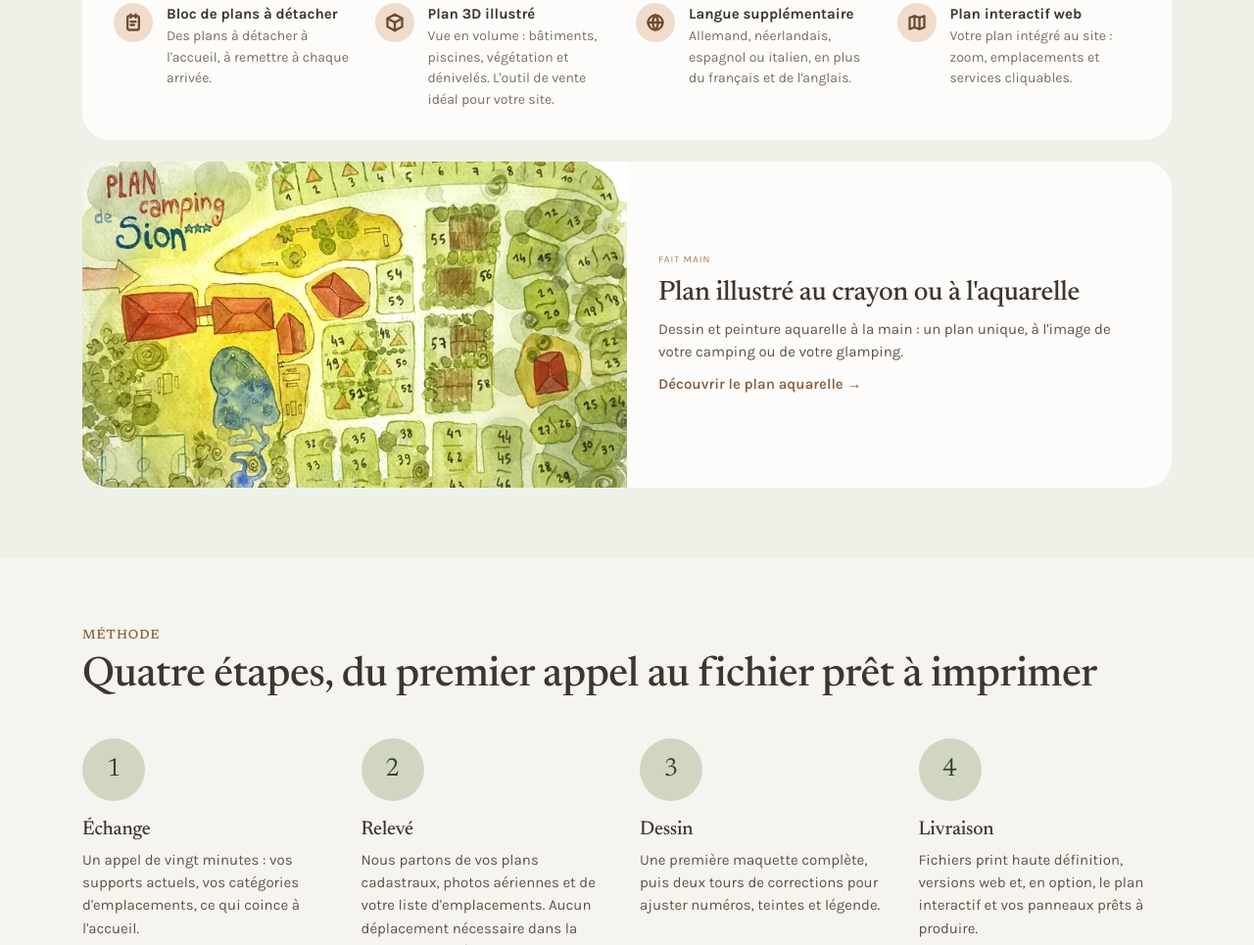
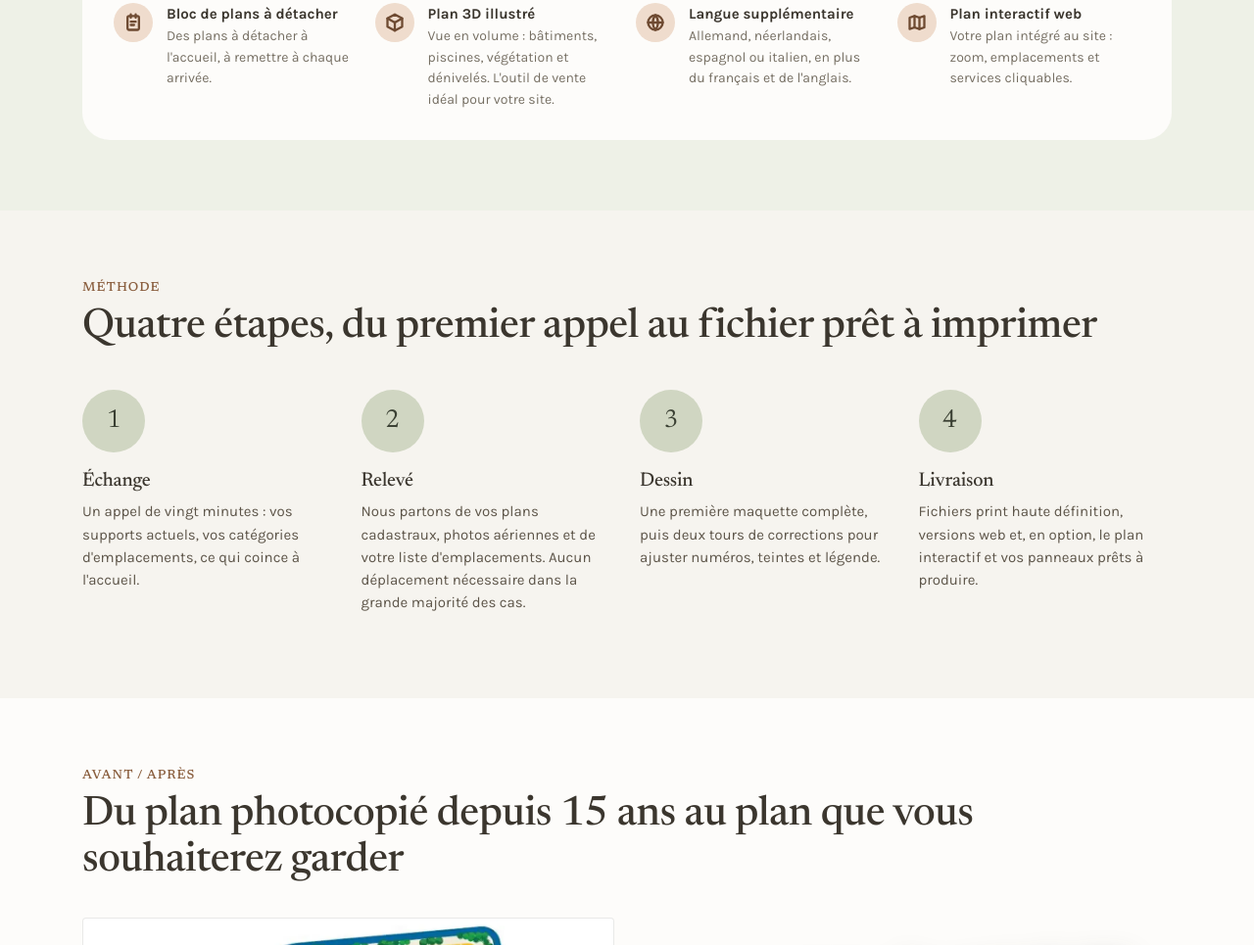
Before and after one commit to PereNoel-site/plan-naturel, a plain HTML site: page index.html in a window 1280 px wide. Shown: the part 2038-3003 px from the top of the page at 98% size. Drawn offline with nearby package versions, Linux system fonts and the light colour scheme.

Commit message:
Accueil: retrait du bandeau plan aquarelle; page plan aquarelle: image retouchée, zoomée, zoom au survol
Co-Authored-By: Claude Sonnet 5.5 <noreply@anthropic.com>
Claude-Session: https://claude.ai/code/session_01Gx6eXNxs6dAa6fUd1zY2Nd

```diff
--- a/index.html
+++ b/index.html
@@ -508,16 +508,6 @@
           </div>
         </div>
       </div>
-      <style>[data-aquarelle]{position:relative}[data-aquarelle] .aq-fig{margin:0;overflow:hidden;min-height:240px;max-height:360px;background:radial-gradient(ellipse at 40% 50%,#fbf8ee 0%,var(--color-bg) 100%);display:flex;align-items:center;justify-content:center}[data-aquarelle] .aq-fig img{width:100%;height:100%;min-height:240px;max-height:360px;object-fit:contain;display:block;transform:scale(1.12);transform-origin:45% 50%;transition:transform .8s ease;filter:drop-shadow(0 8px 14px rgba(70,60,20,.18))}[data-aquarelle]:hover .aq-fig img,[data-aquarelle]:focus-visible .aq-fig img{transform:scale(1.24)}@media (prefers-reduced-motion:reduce){[data-aquarelle] .aq-fig img{transition:none}}</style>
-      <a data-aquarelle="" href="plan-aquarelle" style="margin-top: 22px; display: grid; grid-template-columns: repeat(auto-fit, minmax(min(100%, 320px), 1fr)); background: var(--color-bg); border-radius: var(--radius-lg); overflow: hidden; text-decoration: none; color: var(--color-text);">
-        <figure class="aq-fig"><img loading="lazy" decoding="async" src="assets/plan-aquarelle-camping-de-sion-accueil-800.webp" srcset="assets/plan-aquarelle-camping-de-sion-accueil-800.webp 800w, assets/plan-aquarelle-camping-de-sion-accueil-1400.webp 1400w" sizes="(max-width: 720px) 100vw, 560px" width="1400" height="841" alt="Plan du camping de Sion dessiné et peint à l'aquarelle"></figure>
-        <div style="padding: 30px 32px; display: flex; flex-direction: column; justify-content: center; gap: 10px;">
-          <div class="card-kicker">Fait main</div>
-          <h3 style="margin: 0; font-size: clamp(22px, 2.2vw, 28px);">Plan illustré au crayon ou à l'aquarelle</h3>
-          <p style="margin: 0; color: var(--color-neutral-800);">Dessin et peinture aquarelle à la main&nbsp;: un plan unique, à l'image de votre camping ou de votre glamping.</p>
-          <span style="font-weight: 600; color: var(--color-accent-700);">Découvrir le plan aquarelle →</span>
-        </div>
-      </a>
     </div>
   </section>
 
```
Also changed, not shown: plan-aquarelle.html (+3 -3 lines), assets/plan-aquarelle-camping-de-sion-accueil.webp (added).
